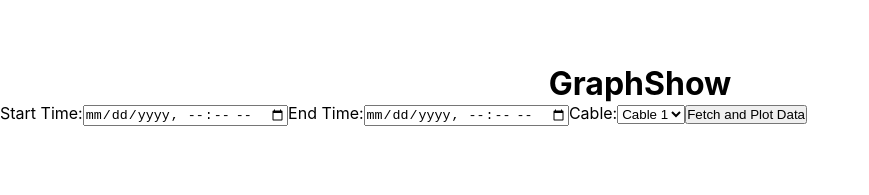
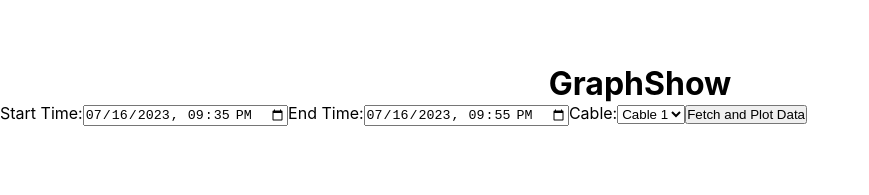
Before and after one commit to bishwjeet7/mining_frontend, a React (Create React App) app: page /graph in a window 1280 px wide. Shown: the top 195 px of the page, without its empty margins (0-869 px from the left). Built offline with nearby package versions, Linux system fonts and the light colour scheme.

Commit message:
Update GraphShow.jsx
time format updated

```diff
--- a/src/components/GraphShow.jsx
+++ b/src/components/GraphShow.jsx
@@ -37,8 +37,8 @@ const GraphShow = () => {
   Start Time:
   <input
     type="datetime-local"
-          value={startTime}
-          onChange={(e) => setStartTime(e.target.value)}
+    value={new Date(startTime).toISOString().slice(0, 16)}
+    onChange={(e) => setStartTime(new Date(e.target.value).toISOString())}
   />
 </label>
 
@@ -46,10 +46,11 @@ const GraphShow = () => {
   End Time:
   <input
     type="datetime-local"
-          value={endTime}
-          onChange={(e) => setEndTime(e.target.value)}
+    value={new Date(endTime).toISOString().slice(0, 16)}
+    onChange={(e) => setEndTime(new Date(e.target.value).toISOString())}
   />
 </label>
+
 
       <label>
         Cable:
```
Lines whose indentation alone changed are shown as unchanged.
